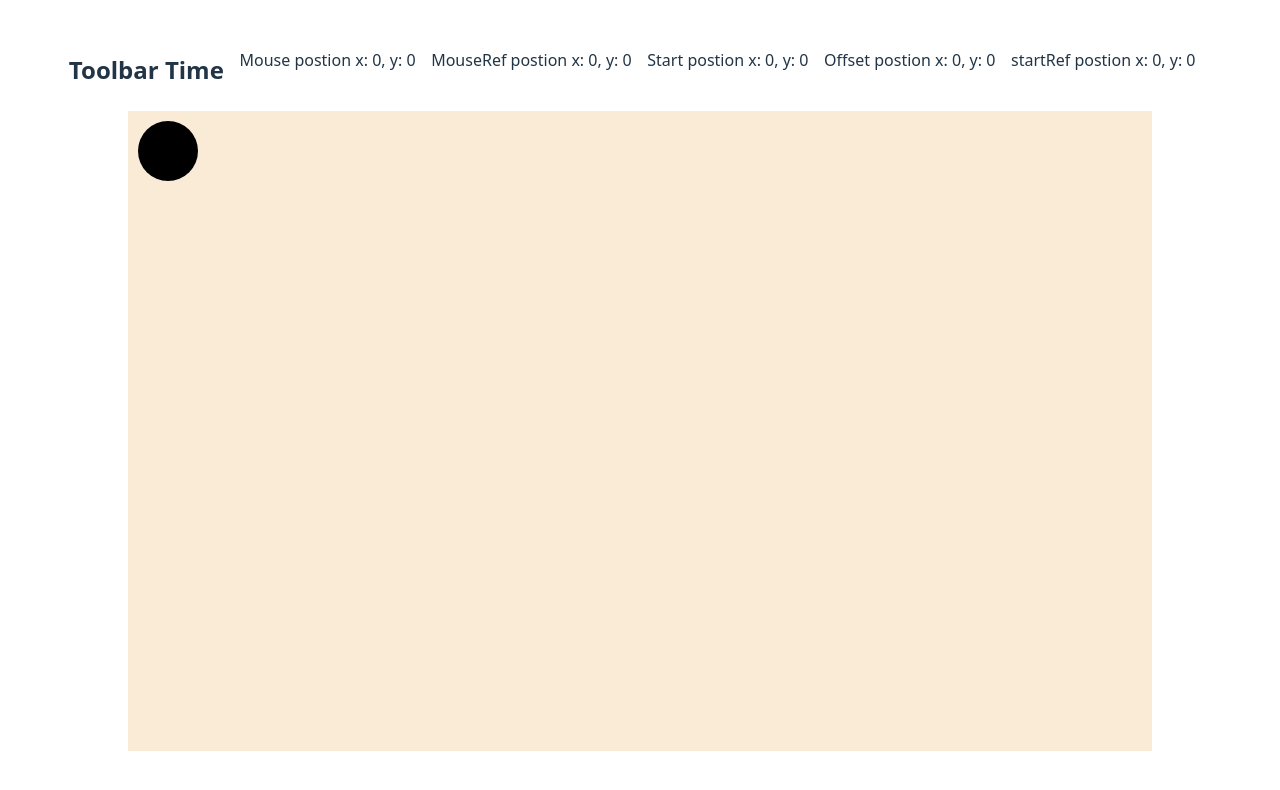
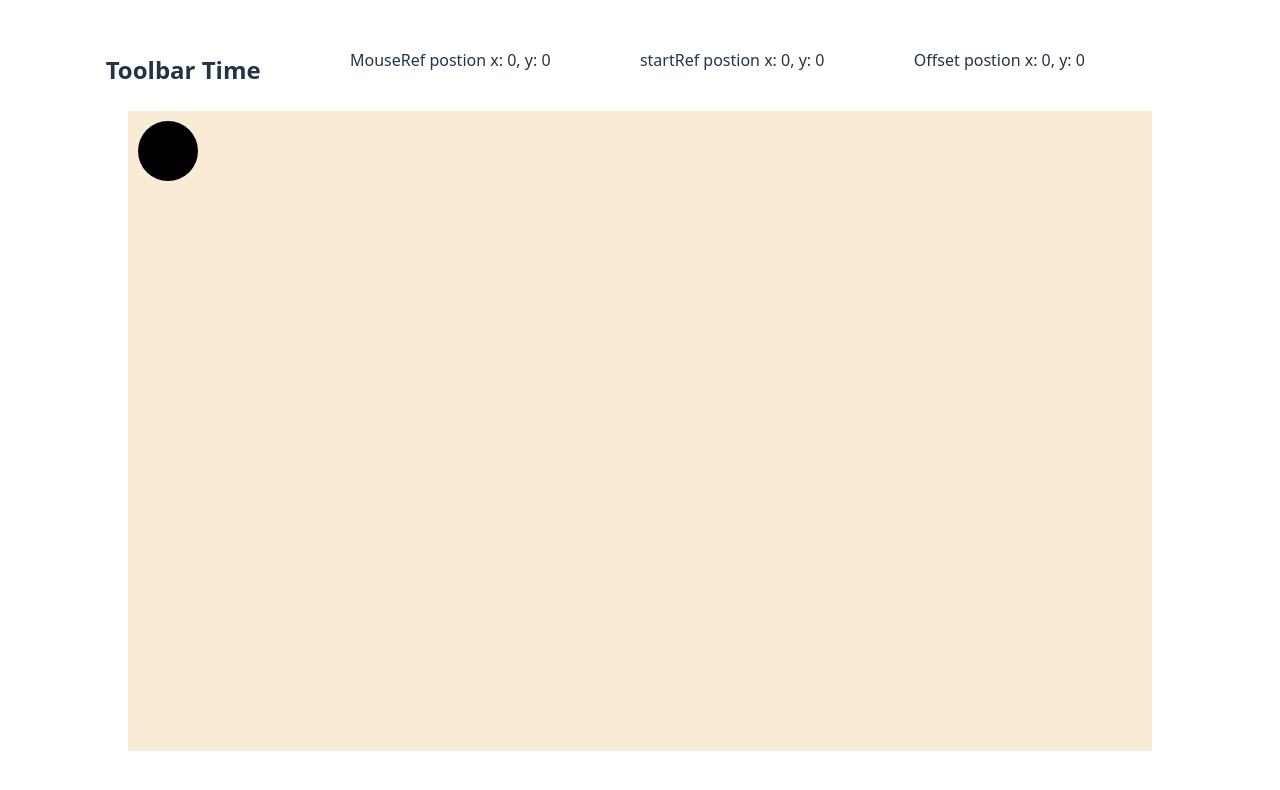
Before and after one commit to jman2476/setup_buddy, a React (Vite) app: page / in a window 1280 px wide. Shown: the top 790 px of the page. Built offline with nearby package versions, Linux system fonts and the light colour scheme.

Commit message:
removed useState

```diff
--- a/src/App.jsx
+++ b/src/App.jsx
@@ -10,10 +10,6 @@ function App() {
 
   useEffect(()=>{
     const handleMouse = (event) => {
-      // setMouse({
-      //   x: event.clientX,
-      //   y: event.clientY
-      // })
       mouseRef.current = {
         x: event.clientX,
         y: event.clientY
@@ -27,23 +23,11 @@ function App() {
 
 
   const dragStart = (event) => {
-    // setStart({
-    //   x: mouse.x,
-    //   y: mouse.y
-    // })
     startRef.current = {
       x: mouseRef.current.x,
       y: mouseRef.current.y
     }
     console.log('drag start', start, startRef.current)
-  }
-
-
-  const dragHandler = (event) => {
-    // setMouse({
-    //     x: event.clientX,
-    //     y: event.clientY
-    //   })
   }
 
   const dragEnd = (event) => {
@@ -63,11 +47,9 @@ function App() {
     <>
       <div id="toolbar">
           <h2 className='title'>Toolbar Time</h2>
-          <p>Mouse postion x: {mouse.x}, y: {mouse.y}</p>
           <p>MouseRef postion x: {mouseRef.current.x}, y: {mouseRef.current.y}</p>
-          <p>Start postion x: {start.x}, y: {start.y}</p>
+          <p>startRef postion x: {startRef.current.x}, y: {startRef.current.y}</p>
           <p>Offset postion x: {offset.x}, y: {offset.y}</p>
-          <p>startRef postion x: {startRef.current.x}, y: {startRef.current.y}</p>
           <p></p>
       </div>
       <div id="setup">
@@ -77,7 +59,6 @@ function App() {
                   draggable={true}
                   className='table-obj'
                   onDragStart={dragStart}
-                  onDrag={dragHandler}
                   onDragEnd={dragEnd}
                   style={{
                     position: "absolute",
```
